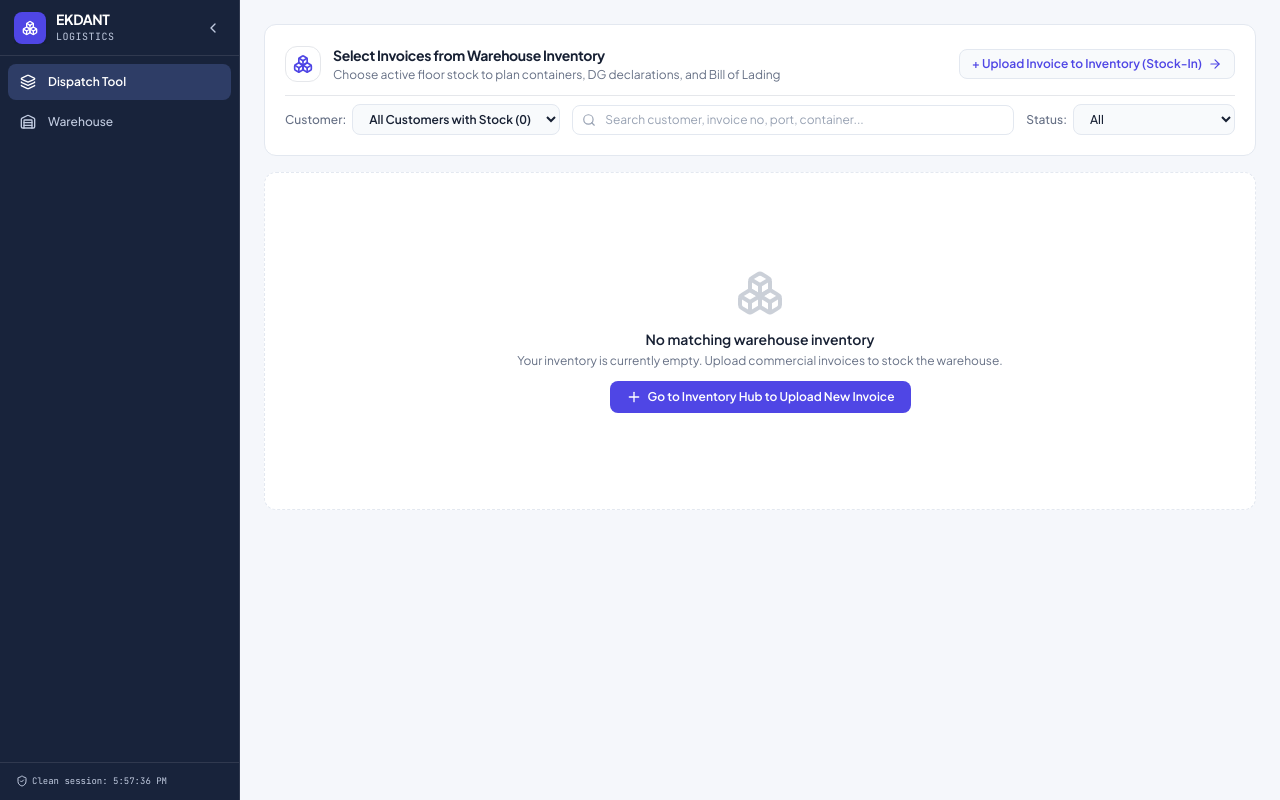
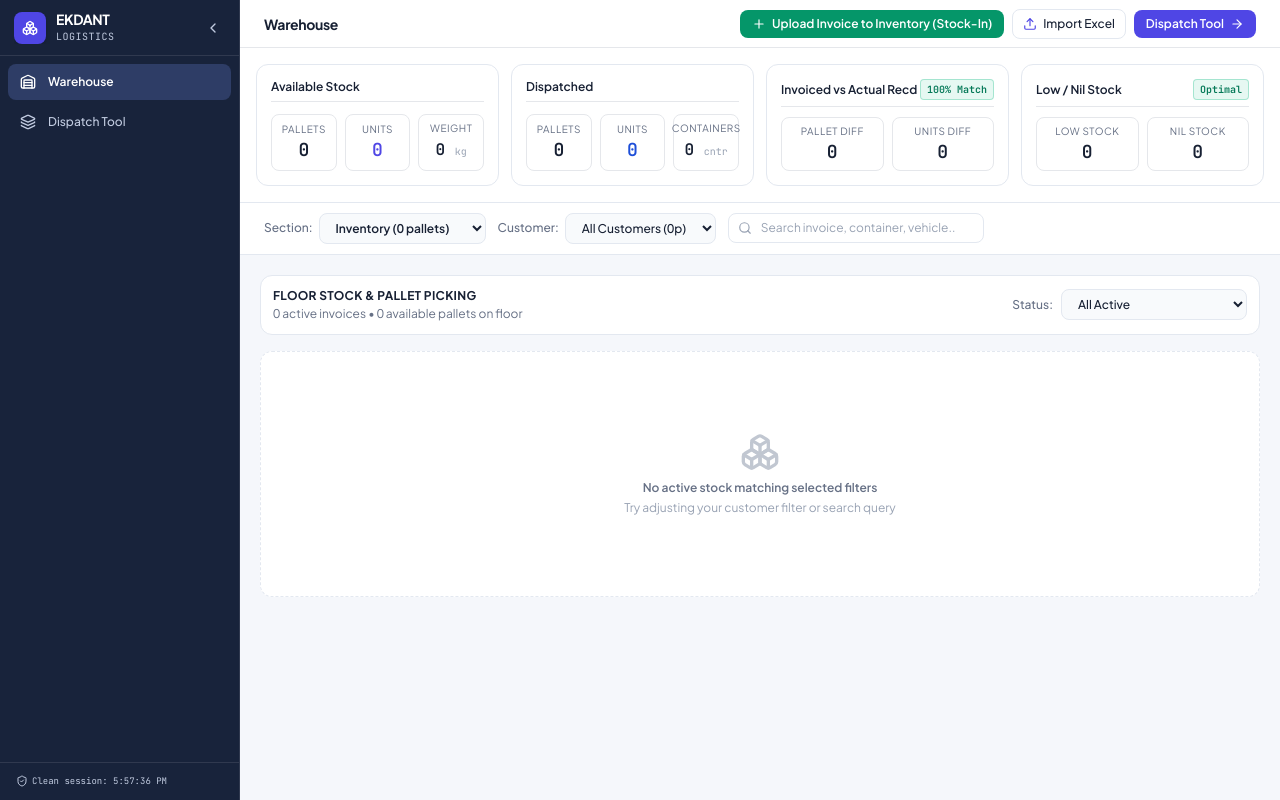
Before and after one commit to Rushaljain/EkdantLogistics, a React (Vite) app: page / in a window 1280 px wide. Built offline with nearby package versions, Linux system fonts and the light colour scheme.

Commit message:
feat(nav): position Warehouse as 1st item in navigation and set as default primary landing page

```diff
--- a/src/App.tsx
+++ b/src/App.tsx
@@ -55,8 +55,8 @@ import { WarehouseInventoryHub } from './components/WarehouseInventoryHub.tsx';
 import { getCFSLedgerEntries, syncStage2FieldsToLedger } from './utils/inventoryStore.ts';
 
 export function App(): React.JSX.Element {
-  // Navigation & Shell State
-  const [activePage, setActivePage] = useState<PageId>('workspace');
+  // Navigation & Shell State - Default to Warehouse as primary page
+  const [activePage, setActivePage] = useState<PageId>('inventory');
   const [isSidebarCollapsed, setIsSidebarCollapsed] = useState<boolean>(false);
   const [_mode, setMode] = useState<UploadMode | ''>('SINGLE_INVOICE');
 
--- a/src/components/NavigationSidebar.tsx
+++ b/src/components/NavigationSidebar.tsx
@@ -37,18 +37,18 @@ export function NavigationSidebar({
 }: NavigationSidebarProps): React.JSX.Element {
   const navItems = [
     {
+      id: 'inventory' as PageId,
+      label: 'Warehouse',
+      icon: Warehouse,
+      description: 'CFS Carting & Stock Report',
+      badge: inventoryCount && inventoryCount > 0 ? String(inventoryCount) : null
+    },
+    {
       id: 'workspace' as PageId,
       label: 'Dispatch Tool',
       icon: Layers,
       description: 'Operational 3-panel processor',
       badge: null
-    },
-    {
-      id: 'inventory' as PageId,
-      label: 'Warehouse',
-      icon: Warehouse,
-      description: 'CFS Carting & Stock Report',
-      badge: inventoryCount && inventoryCount > 0 ? String(inventoryCount) : null
     }
   ];
 
```
